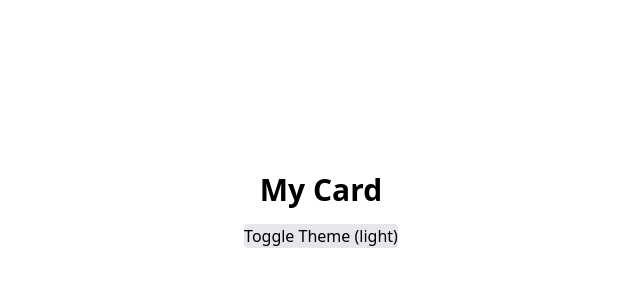
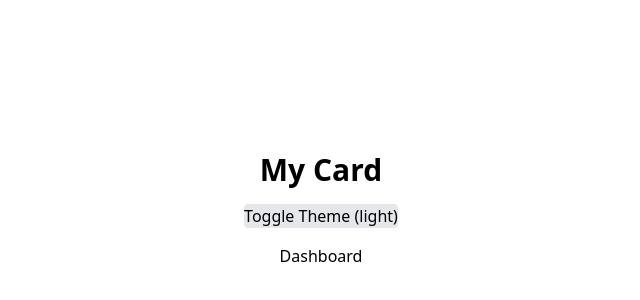
Before and after one commit to 2201monesh/spendly, a React (Vite) app: page / in a window 1280 px wide. Shown: the part 190-490 px from the top of the page, without its empty margins (319-959 px from the left). Built offline with nearby package versions, Linux system fonts and the light colour scheme.

Commit message:
Added shadcn and tailwind

```diff
--- a/src/App.jsx
+++ b/src/App.jsx
@@ -1,18 +1,15 @@
+import { BrowserRouter, Route, Router, Routes } from "react-router-dom";
 import { useTheme } from "./context/ThemeContext";
+import Home from "./pages/Home";
 
 export default function App() {
   const { theme, toggleTheme } = useTheme();
 
   return (
-    <div className="min-h-screen bg-white dark:bg-black text-black dark:text-white flex flex-col items-center justify-center gap-4">
-      <h1 className="text-3xl font-bold">My Card</h1>
-
-      <button
-        onClick={toggleTheme}
-        className="px-4 py-2 rounded bg-gray-200 dark:bg-gray-800"
-      >
-        Toggle Theme ({theme})
-      </button>
-    </div>
+    <BrowserRouter>
+      <Routes>
+        <Route path="/" element={<Home />} />
+      </Routes>
+    </BrowserRouter>
   );
 }
--- a/src/index.css
+++ b/src/index.css
@@ -1,4 +1,5 @@
 @import "tailwindcss";
+@import "tw-animate-css";
 @custom-variant dark (&:where(.dark, .dark *));
 
 *{
@@ -6,3 +7,119 @@
   margin: 0;
   box-sizing: border-box;
 }
+
+@theme inline {
+  --radius-sm: calc(var(--radius) - 4px);
+  --radius-md: calc(var(--radius) - 2px);
+  --radius-lg: var(--radius);
+  --radius-xl: calc(var(--radius) + 4px);
+  --color-background: var(--background);
+  --color-foreground: var(--foreground);
+  --color-card: var(--card);
+  --color-card-foreground: var(--card-foreground);
+  --color-popover: var(--popover);
+  --color-popover-foreground: var(--popover-foreground);
+  --color-primary: var(--primary);
+  --color-primary-foreground: var(--primary-foreground);
+  --color-secondary: var(--secondary);
+  --color-secondary-foreground: var(--secondary-foreground);
+  --color-muted: var(--muted);
+  --color-muted-foreground: var(--muted-foreground);
+  --color-accent: var(--accent);
+  --color-accent-foreground: var(--accent-foreground);
+  --color-destructive: var(--destructive);
+  --color-border: var(--border);
+  --color-input: var(--input);
+  --color-ring: var(--ring);
+  --color-chart-1: var(--chart-1);
+  --color-chart-2: var(--chart-2);
+  --color-chart-3: var(--chart-3);
+  --color-chart-4: var(--chart-4);
+  --color-chart-5: var(--chart-5);
+  --color-sidebar: var(--sidebar);
+  --color-sidebar-foreground: var(--sidebar-foreground);
+  --color-sidebar-primary: var(--sidebar-primary);
+  --color-sidebar-primary-foreground: var(--sidebar-primary-foreground);
+  --color-sidebar-accent: var(--sidebar-accent);
+  --color-sidebar-accent-foreground: var(--sidebar-accent-foreground);
+  --color-sidebar-border: var(--sidebar-border);
+  --color-sidebar-ring: var(--sidebar-ring);
+}
+
+:root {
+  --radius: 0.625rem;
+  --background: oklch(1 0 0);
+  --foreground: oklch(0.145 0 0);
+  --card: oklch(1 0 0);
+  --card-foreground: oklch(0.145 0 0);
+  --popover: oklch(1 0 0);
+  --popover-foreground: oklch(0.145 0 0);
+  --primary: oklch(0.205 0 0);
+  --primary-foreground: oklch(0.985 0 0);
+  --secondary: oklch(0.97 0 0);
+  --secondary-foreground: oklch(0.205 0 0);
+  --muted: oklch(0.97 0 0);
+  --muted-foreground: oklch(0.556 0 0);
+  --accent: oklch(0.97 0 0);
+  --accent-foreground: oklch(0.205 0 0);
+  --destructive: oklch(0.577 0.245 27.325);
+  --border: oklch(0.922 0 0);
+  --input: oklch(0.922 0 0);
+  --ring: oklch(0.708 0 0);
+  --chart-1: oklch(0.646 0.222 41.116);
+  --chart-2: oklch(0.6 0.118 184.704);
+  --chart-3: oklch(0.398 0.07 227.392);
+  --chart-4: oklch(0.828 0.189 84.429);
+  --chart-5: oklch(0.769 0.188 70.08);
+  --sidebar: oklch(0.985 0 0);
+  --sidebar-foreground: oklch(0.145 0 0);
+  --sidebar-primary: oklch(0.205 0 0);
+  --sidebar-primary-foreground: oklch(0.985 0 0);
+  --sidebar-accent: oklch(0.97 0 0);
+  --sidebar-accent-foreground: oklch(0.205 0 0);
+  --sidebar-border: oklch(0.922 0 0);
+  --sidebar-ring: oklch(0.708 0 0);
+}
+
+.dark {
+  --background: oklch(0.145 0 0);
+  --foreground: oklch(0.985 0 0);
+  --card: oklch(0.205 0 0);
+  --card-foreground: oklch(0.985 0 0);
+  --popover: oklch(0.205 0 0);
+  --popover-foreground: oklch(0.985 0 0);
+  --primary: oklch(0.922 0 0);
+  --primary-foreground: oklch(0.205 0 0);
+  --secondary: oklch(0.269 0 0);
+  --secondary-foreground: oklch(0.985 0 0);
+  --muted: oklch(0.269 0 0);
+  --muted-foreground: oklch(0.708 0 0);
+  --accent: oklch(0.269 0 0);
+  --accent-foreground: oklch(0.985 0 0);
+  --destructive: oklch(0.704 0.191 22.216);
+  --border: oklch(1 0 0 / 10%);
+  --input: oklch(1 0 0 / 15%);
+  --ring: oklch(0.556 0 0);
+  --chart-1: oklch(0.488 0.243 264.376);
+  --chart-2: oklch(0.696 0.17 162.48);
+  --chart-3: oklch(0.769 0.188 70.08);
+  --chart-4: oklch(0.627 0.265 303.9);
+  --chart-5: oklch(0.645 0.246 16.439);
+  --sidebar: oklch(0.205 0 0);
+  --sidebar-foreground: oklch(0.985 0 0);
+  --sidebar-primary: oklch(0.488 0.243 264.376);
+  --sidebar-primary-foreground: oklch(0.985 0 0);
+  --sidebar-accent: oklch(0.269 0 0);
+  --sidebar-accent-foreground: oklch(0.985 0 0);
+  --sidebar-border: oklch(1 0 0 / 10%);
+  --sidebar-ring: oklch(0.556 0 0);
+}
+
+@layer base {
+  * {
+    @apply border-border outline-ring/50;
+  }
+  body {
+    @apply bg-background text-foreground;
+  }
+}
--- /dev/null
+++ b/src/layout/MainLayout.jsx
@@ -0,0 +1,7 @@
+import React from "react";
+
+function MainLayout() {
+  return <div>Main layout</div>;
+}
+
+export default MainLayout;
--- /dev/null
+++ b/src/lib/utils.js
@@ -0,0 +1,6 @@
+import { clsx } from "clsx";
+import { twMerge } from "tailwind-merge"
+
+export function cn(...inputs) {
+  return twMerge(clsx(inputs));
+}
--- /dev/null
+++ b/src/pages/Dashboard.jsx
@@ -0,0 +1,14 @@
+import { BrowserRouter, Route, Router } from "react-router-dom";
+import { useTheme } from "../context/ThemeContext";
+import Home from "./Home";
+
+function Dashboard() {
+  const { theme, toggleTheme } = useTheme();
+  return (
+    <div className="min-h-screen bg-white dark:bg-black text-black dark:text-white flex flex-col items-center justify-center gap-4">
+      <h1 className="text-3xl font-bold">Dashboard</h1>
+    </div>
+  );
+}
+
+export default Dashboard;
--- /dev/null
+++ b/src/pages/Home.jsx
@@ -0,0 +1,21 @@
+import React from "react";
+import { useTheme } from "../context/ThemeContext";
+
+function Home() {
+  const { theme, toggleTheme } = useTheme();
+  return (
+    <div className="min-h-screen bg-white dark:bg-black text-black dark:text-white flex flex-col items-center justify-center gap-4">
+      <h1 className="text-3xl font-bold">My Card</h1>
+
+      <button
+        onClick={toggleTheme}
+        className="px-4 py-2 rounded bg-gray-200 dark:bg-gray-800"
+      >
+        Toggle Theme ({theme})
+      </button>
+      <button>Dashboard</button>
+    </div>
+  );
+}
+
+export default Home;
--- a/vite.config.js
+++ b/vite.config.js
@@ -5,4 +5,9 @@
 // https://vite.dev/config/
 export default defineConfig({
   plugins: [react(), tailwindcss()],
+  resolve: {
+    alias: {
+      "@": path.resolve(__dirname, "./src"),
+    },
+  },
 });
```
Also changed, not shown: jsconfig.json (added, +8 -0 lines), package.json (+9 -2 lines), components.json (added), 1 other file (tests, documents, lock files or other folders).
